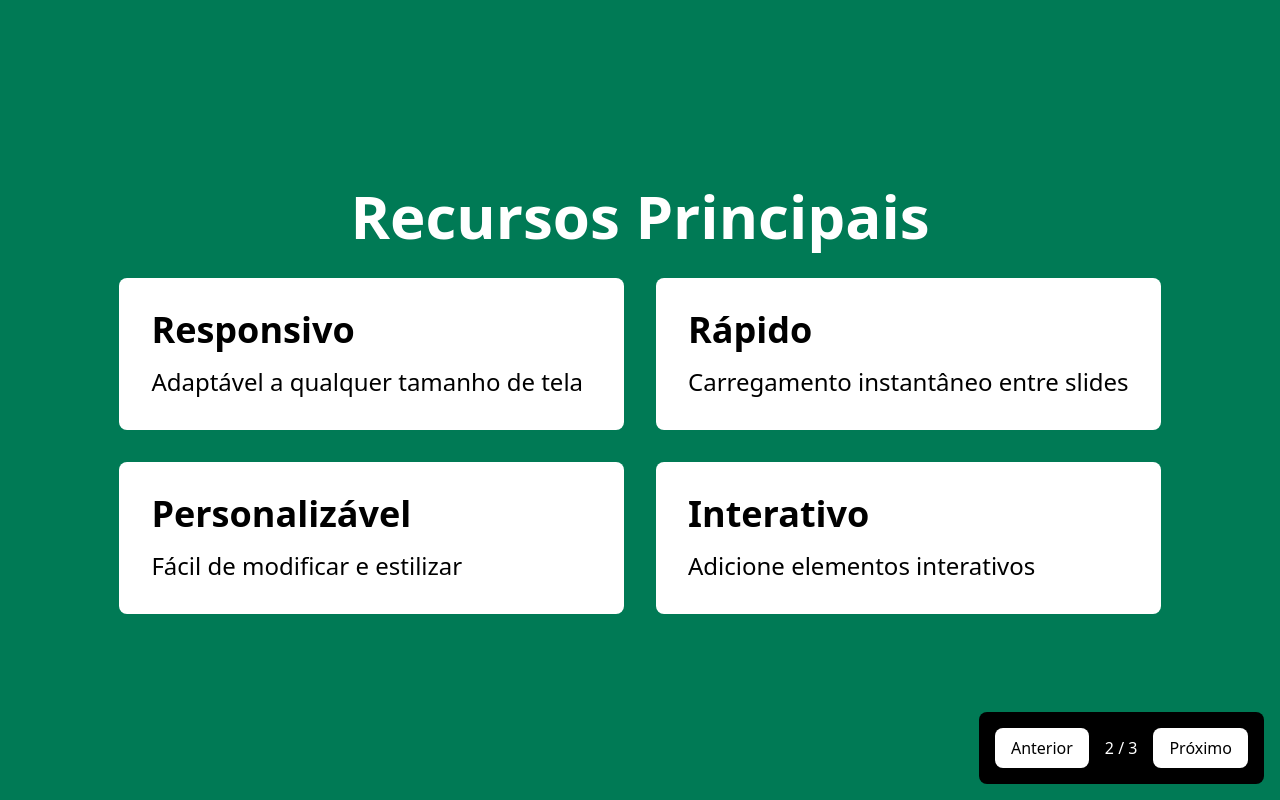
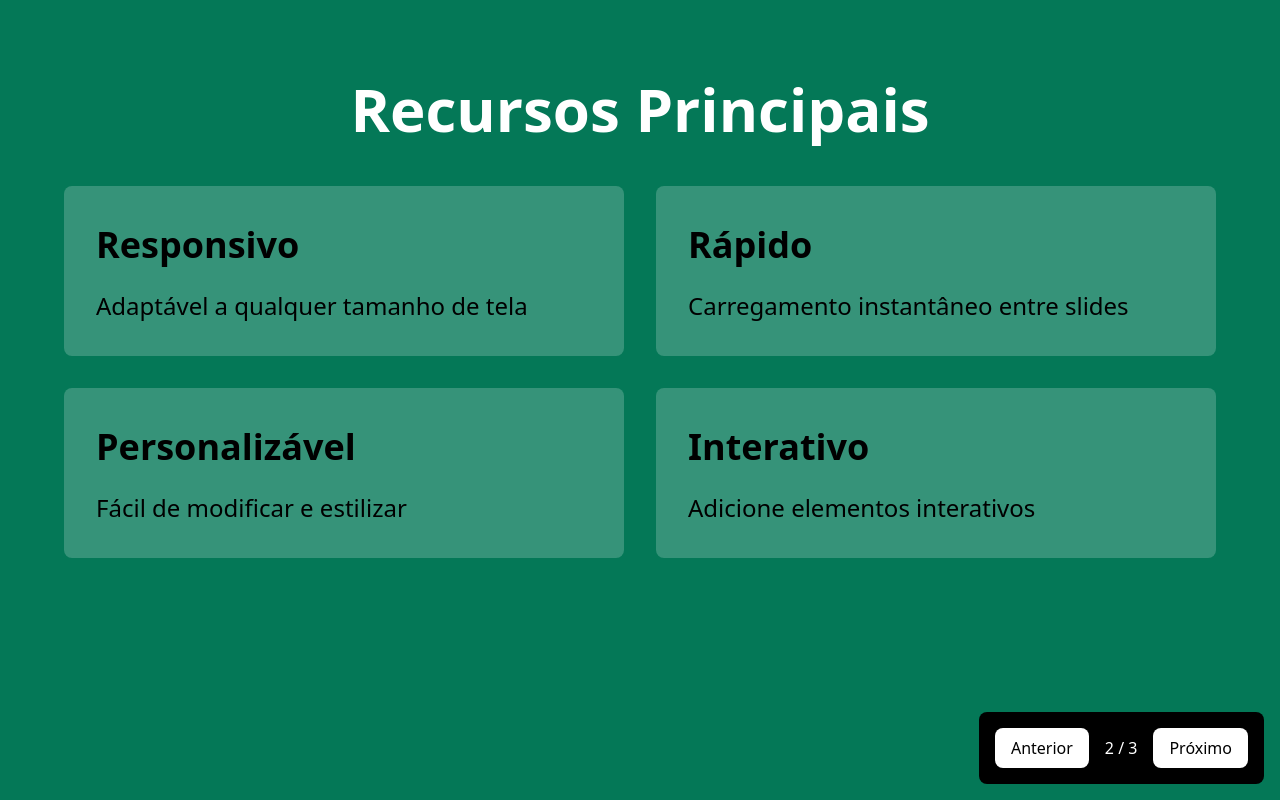
Before and after one commit to DadosCoelho/apresentacao-slides, a Next.js app: page / in a window 1280 px wide. Both pictures are taken after a click on the button "Próximo". Built offline with nearby package versions, Linux system fonts and the light colour scheme.

Commit message:
atualização de css dos slides

```diff
--- a/src/app/globals.css
+++ b/src/app/globals.css
@@ -23,32 +23,12 @@
 }
 
 body {
-  background: var(--background);
-  color: var(--foreground);
-  font-family: Arial, Helvetica, sans-serif;
-}
-
-/* src/app/globals.css */
-:root {
-  --foreground-rgb: 255, 255, 255;
-  --background-start-rgb: 0, 0, 0;
-  --background-end-rgb: 0, 0, 0;
-}
-
-body {
-  color: rgb(var(--foreground-rgb));
-  background: linear-gradient(
-      to bottom,
-      transparent,
-      rgb(var(--background-end-rgb))
-    )
-    rgb(var(--background-start-rgb));
   margin: 0;
   padding: 0;
   font-family: system-ui, -apple-system, BlinkMacSystemFont, 'Segoe UI', Roboto, Oxygen, Ubuntu, Cantarell, 'Open Sans', 'Helvetica Neue', sans-serif;
 }
 
-/* Animations for slide transitions */
+/* Animações para transições de slides */
 @keyframes fadeIn {
   from { opacity: 0; }
   to { opacity: 1; }
@@ -58,19 +38,7 @@ body {
   animation: fadeIn 0.5s ease-in-out;
 }
 
-/* Make all slides full-screen */
-.slide {
-  height: 100vh;
-  width: 100vw;
-  overflow: hidden;
-}
-
-/* Adicione isto ao seu globals.css */
+/* Estilos globais para a navegação e controles de apresentação */
 .presentation > div {
   animation: fadeIn 0.3s ease;
 }
-
-@keyframes fadeIn {
-  from { opacity: 0; }
-  to { opacity: 1; }
-}
--- /dev/null
+++ b/src/components/slides/Slide1.module.css
@@ -0,0 +1,38 @@
+/* src/components/slides/Slide1.module.css */
+.container {
+    display: flex;
+    flex-direction: column;
+    width: 100%;
+    height: 100vh;
+    background-color: rgb(79, 70, 229);
+    color: white;
+    padding: 4rem;
+  }
+
+  .title {
+    font-size: 3.75rem;
+    font-weight: 700;
+    margin-bottom: 2rem;
+    text-align: center;
+  }
+
+  .subtitle {
+    font-size: 2.25rem;
+    font-weight: 500;
+    margin-bottom: 3rem;
+    text-align: center;
+  }
+
+  .content {
+    font-size: 1.875rem;
+  }
+
+  .list {
+    list-style-type: disc;
+    padding-left: 1.5rem;
+  }
+
+  .listItem {
+    margin-top: 1.5rem;
+    margin-bottom: 1.5rem;
+  }
--- a/src/components/slides/Slide1.tsx
+++ b/src/components/slides/Slide1.tsx
@@ -1,19 +1,20 @@
 // src/components/slides/Slide1.tsx
 import React from 'react';
-import SlideLayout from '../SlideLayout';
+import styles from './Slide1.module.css';
 
 const Slide1: React.FC = () => {
   return (
-    <SlideLayout
-      title="Apresentação com Next.js"
-      subtitle="Criando slides modernos para suas apresentações"
-    >
-      <ul className="list-disc space-y-6 pl-6">
-        <li>Feito com Next.js e Tailwind CSS</li>
-        <li>Navegação entre slides com teclado</li>
-        <li>Compatível com dispositivos móveis</li>
-      </ul>
-    </SlideLayout>
+    <div className={styles.container}>
+      <h1 className={styles.title}>Apresentação com Next.js</h1>
+      <h2 className={styles.subtitle}>Criando slides modernos para suas apresentações</h2>
+      <div className={styles.content}>
+        <ul className={styles.list}>
+          <li className={styles.listItem}>Feito com Next.js e Tailwind CSS</li>
+          <li className={styles.listItem}>Navegação entre slides com teclado</li>
+          <li className={styles.listItem}>Compatível com dispositivos móveis</li>
+        </ul>
+      </div>
+    </div>
   );
 };
 
--- /dev/null
+++ b/src/components/slides/Slide2.module.css
@@ -0,0 +1,46 @@
+/* src/components/slides/Slide2.module.css */
+.container {
+    display: flex;
+    flex-direction: column;
+    width: 100%;
+    height: 100vh;
+    background-color: rgb(4, 120, 87);
+    color: white;
+    padding: 4rem;
+  }
+
+  .title {
+    font-size: 3.75rem;
+    font-weight: 700;
+    margin-bottom: 2rem;
+    text-align: center;
+  }
+
+  .content {
+    font-size: 1.875rem;
+  }
+
+  .grid {
+    display: grid;
+    grid-template-columns: repeat(2, 1fr);
+    gap: 2rem;
+    width: 100%;
+  }
+
+  .card {
+    background-color: rgba(255, 255, 255, 0.2);
+    padding: 2rem;
+    border-radius: 0.5rem;
+  }
+
+  .cardTitle {
+    font-size: 2.25rem;
+    font-weight: 700;
+    margin-bottom: 1rem;
+    color: black;
+  }
+
+  .cardText {
+    font-size: 1.5rem;
+    color: black;
+  }
--- a/src/components/slides/Slide2.tsx
+++ b/src/components/slides/Slide2.tsx
@@ -1,32 +1,32 @@
 // src/components/slides/Slide2.tsx
 import React from 'react';
-import SlideLayout from '../SlideLayout';
+import styles from './Slide2.module.css';
 
 const Slide2: React.FC = () => {
   return (
-    <SlideLayout
-      title="Recursos Principais"
-      bgColor="bg-emerald-700"
-    >
-      <div className="grid grid-cols-2 gap-8 w-full">
-        <div className="bg-white bg-opacity-20 p-8 rounded-lg">
-          <h3 className="text-4xl font-bold mb-4 text-black">Responsivo</h3>
-          <p className="text-2xl text-black">Adaptável a qualquer tamanho de tela</p>
-        </div>
-        <div className="bg-white bg-opacity-20 p-8 rounded-lg">
-          <h3 className="text-4xl font-bold mb-4 text-black">Rápido</h3>
-          <p className="text-2xl text-black">Carregamento instantâneo entre slides</p>
-        </div>
-        <div className="bg-white bg-opacity-20 p-8 rounded-lg">
-          <h3 className="text-4xl font-bold mb-4 text-black">Personalizável</h3>
-          <p className="text-2xl text-black">Fácil de modificar e estilizar</p>
-        </div>
-        <div className="bg-white bg-opacity-20 p-8 rounded-lg">
-          <h3 className="text-4xl font-bold mb-4 text-black">Interativo</h3>
-          <p className="text-2xl text-black">Adicione elementos interativos</p>
+    <div className={styles.container}>
+      <h1 className={styles.title}>Recursos Principais</h1>
+      <div className={styles.content}>
+        <div className={styles.grid}>
+          <div className={styles.card}>
+            <h3 className={styles.cardTitle}>Responsivo</h3>
+            <p className={styles.cardText}>Adaptável a qualquer tamanho de tela</p>
+          </div>
+          <div className={styles.card}>
+            <h3 className={styles.cardTitle}>Rápido</h3>
+            <p className={styles.cardText}>Carregamento instantâneo entre slides</p>
+          </div>
+          <div className={styles.card}>
+            <h3 className={styles.cardTitle}>Personalizável</h3>
+            <p className={styles.cardText}>Fácil de modificar e estilizar</p>
+          </div>
+          <div className={styles.card}>
+            <h3 className={styles.cardTitle}>Interativo</h3>
+            <p className={styles.cardText}>Adicione elementos interativos</p>
+          </div>
         </div>
       </div>
-    </SlideLayout>
+    </div>
   );
 };
 
--- /dev/null
+++ b/src/components/slides/Slide3.module.css
@@ -0,0 +1,39 @@
+/* src/components/slides/Slide3.module.css */
+.container {
+    display: flex;
+    flex-direction: column;
+    width: 100%;
+    height: 100vh;
+    background-color: rgb(107, 33, 168);
+    color: white;
+    padding: 4rem;
+  }
+
+  .title {
+    font-size: 3.75rem;
+    font-weight: 700;
+    margin-bottom: 2rem;
+    text-align: center;
+  }
+
+  .content {
+    font-size: 1.875rem;
+    display: flex;
+    flex-direction: column;
+    align-items: center;
+    justify-content: center;
+  }
+
+  .thanksText {
+    font-size: 2.25rem;
+    font-weight: 300;
+  }
+
+  .contactInfo {
+    font-size: 1.875rem;
+    margin-top: 2rem;
+  }
+
+  .contactItem {
+    margin-bottom: 1rem;
+  }
--- a/src/components/slides/Slide3.tsx
+++ b/src/components/slides/Slide3.tsx
@@ -1,22 +1,20 @@
 // src/components/slides/Slide3.tsx
 import React from 'react';
-import SlideLayout from '../SlideLayout';
+import styles from './Slide3.module.css';
 
 const Slide3: React.FC = () => {
   return (
-    <SlideLayout
-      title="Contato & Dúvidas"
-      bgColor="bg-purple-800"
-    >
-      <div className="flex flex-col items-center justify-center space-y-8">
-        <p className="text-4xl font-light">Obrigado pela atenção!</p>
-        <div className="text-3xl mt-8">
-          <p className="mb-4">✉️ email@exemplo.com</p>
-          <p className="mb-4">🌐 www.seusite.com</p>
-          <p>📱 (00) 12345-6789</p>
+    <div className={styles.container}>
+      <h1 className={styles.title}>Contato & Dúvidas</h1>
+      <div className={styles.content}>
+        <p className={styles.thanksText}>Obrigado pela atenção!</p>
+        <div className={styles.contactInfo}>
+          <p className={styles.contactItem}>✉️ email@exemplo.com</p>
+          <p className={styles.contactItem}>🌐 www.seusite.com</p>
+          <p className={styles.contactItem}>📱 (00) 12345-6789</p>
         </div>
       </div>
-    </SlideLayout>
+    </div>
   );
 };
 
```
